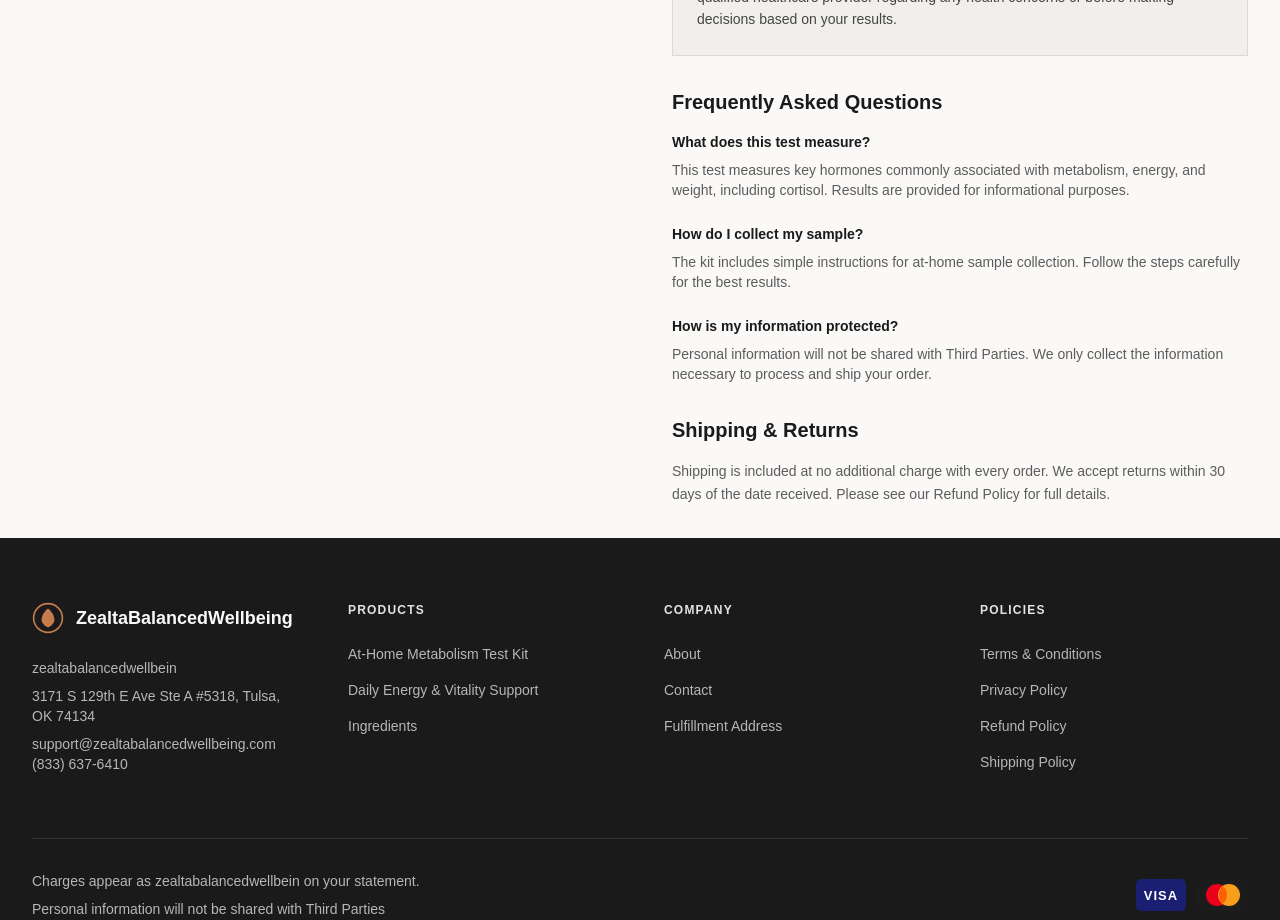
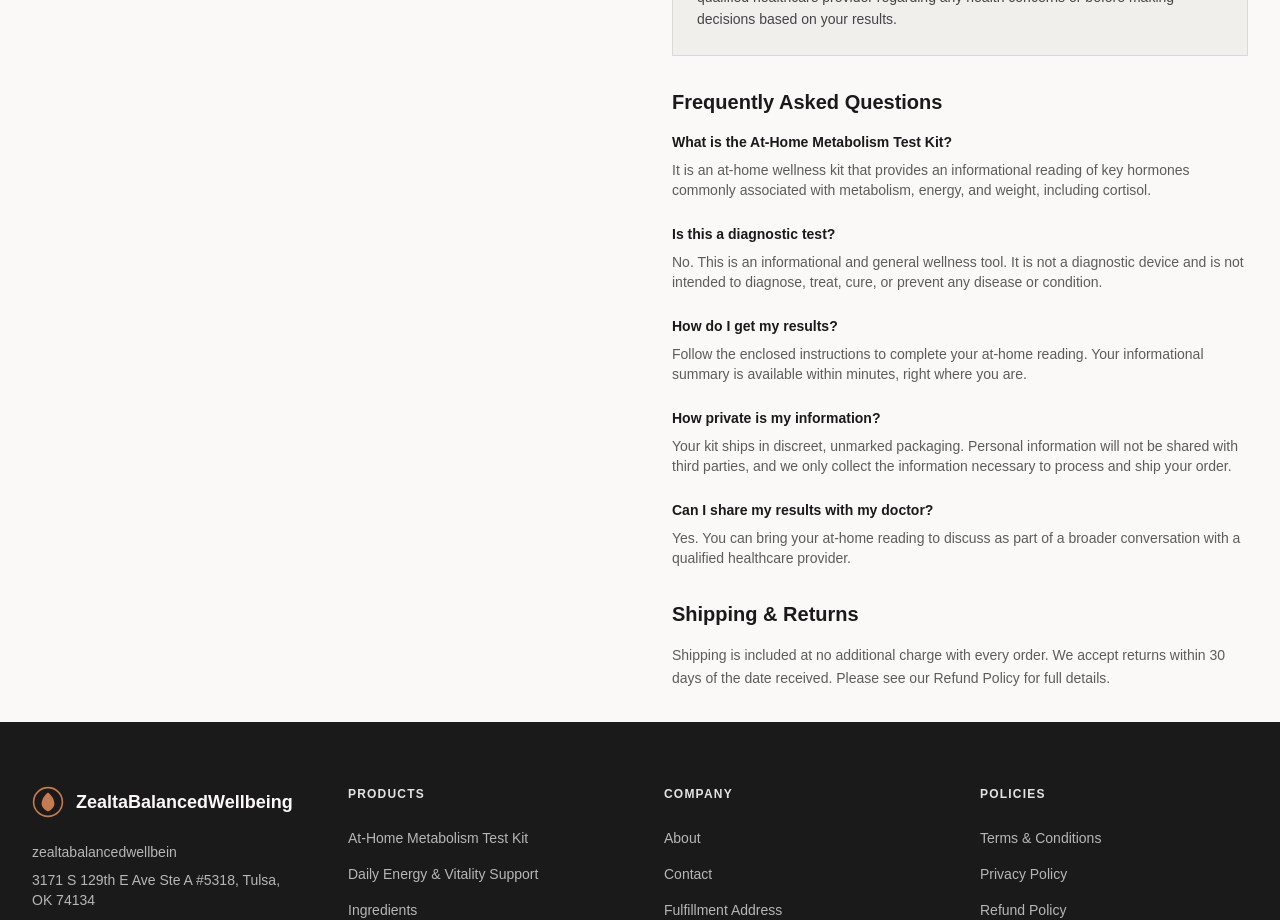
Before and after one commit to islam-vlb/precisionbloodtypelab2, a Next.js app: page /product/at-home-metabolism-test-kit in a window 1280 px wide. Shown: the part 2020-2940 px from the top of the page. Built offline with nearby package versions, Linux system fonts and the light colour scheme.

Commit message:
Update assessment FAQs

```diff
--- a/src/app/page.tsx
+++ b/src/app/page.tsx
@@ -140,10 +140,35 @@
         <div className="max-w-7xl mx-auto px-4 sm:px-6 lg:px-8 py-16 lg:py-24">
           <div className="max-w-3xl mx-auto text-center">
             <p className="text-xs font-medium tracking-widest text-copper uppercase mb-4">Process</p>
-            <h2 className="font-heading text-3xl sm:text-4xl font-bold text-graphite mb-6">How It Works</h2>
+            <h2 className="font-heading text-3xl sm:text-4xl font-bold text-graphite mb-6">Your At-Home Test, Made Simple</h2>
             <p className="text-lg text-graphite/70 leading-relaxed">
-              Use the included kit to collect your sample at home following the simple instructions.
+              Simple testing. Immediate results. All from the comfort of home.
             </p>
+          </div>
+          <div className="grid grid-cols-1 md:grid-cols-3 gap-8 mt-14">
+            {[
+              {
+                number: '1',
+                title: 'Choose Your Test',
+                description: 'Select the At-Home Test Kit that’s right for you.',
+              },
+              {
+                number: '2',
+                title: 'Test at Home',
+                description: 'Follow the simple instructions and test in the comfort of your home.',
+              },
+              {
+                number: '3',
+                title: 'Get Instant Results',
+                description: 'Get your results instantly — no lab visit, no mail-back process, and no need to sign up online.',
+              },
+            ].map((step) => (
+              <div key={step.number} className="border-t-2 border-copper pt-6">
+                <span className="text-sm font-medium tracking-widest text-copper">0{step.number}</span>
+                <h3 className="font-heading text-xl font-bold text-graphite mt-4 mb-3">{step.title}</h3>
+                <p className="text-sm text-graphite/70 leading-relaxed">{step.description}</p>
+              </div>
+            ))}
           </div>
         </div>
       </section>
--- a/src/components/ProductDetail.tsx
+++ b/src/components/ProductDetail.tsx
@@ -77,16 +77,24 @@
                   <h2 className="font-heading text-xl font-bold text-graphite mb-4">Frequently Asked Questions</h2>
                   <div className="space-y-6">
                     <div>
-                      <h3 className="font-heading text-sm font-bold text-graphite mb-2">What does this test measure?</h3>
-                      <p className="text-sm text-graphite/70">This test measures key hormones commonly associated with metabolism, energy, and weight, including cortisol. Results are provided for informational purposes.</p>
+                      <h3 className="font-heading text-sm font-bold text-graphite mb-2">What is the At-Home Metabolism Test Kit?</h3>
+                      <p className="text-sm text-graphite/70">It is an at-home wellness kit that provides an informational reading of key hormones commonly associated with metabolism, energy, and weight, including cortisol.</p>
                     </div>
                     <div>
-                      <h3 className="font-heading text-sm font-bold text-graphite mb-2">How do I collect my sample?</h3>
-                      <p className="text-sm text-graphite/70">The kit includes simple instructions for at-home sample collection. Follow the steps carefully for the best results.</p>
+                      <h3 className="font-heading text-sm font-bold text-graphite mb-2">Is this a diagnostic test?</h3>
+                      <p className="text-sm text-graphite/70">No. This is an informational and general wellness tool. It is not a diagnostic device and is not intended to diagnose, treat, cure, or prevent any disease or condition.</p>
                     </div>
                     <div>
-                      <h3 className="font-heading text-sm font-bold text-graphite mb-2">How is my information protected?</h3>
-                      <p className="text-sm text-graphite/70">Personal information will not be shared with Third Parties. We only collect the information necessary to process and ship your order.</p>
+                      <h3 className="font-heading text-sm font-bold text-graphite mb-2">How do I get my results?</h3>
+                      <p className="text-sm text-graphite/70">Follow the enclosed instructions to complete your at-home reading. Your informational summary is available within minutes, right where you are.</p>
+                    </div>
+                    <div>
+                      <h3 className="font-heading text-sm font-bold text-graphite mb-2">How private is my information?</h3>
+                      <p className="text-sm text-graphite/70">Your kit ships in discreet, unmarked packaging. Personal information will not be shared with third parties, and we only collect the information necessary to process and ship your order.</p>
+                    </div>
+                    <div>
+                      <h3 className="font-heading text-sm font-bold text-graphite mb-2">Can I share my results with my doctor?</h3>
+                      <p className="text-sm text-graphite/70">Yes. You can bring your at-home reading to discuss as part of a broader conversation with a qualified healthcare provider.</p>
                     </div>
                   </div>
                 </div>
```
